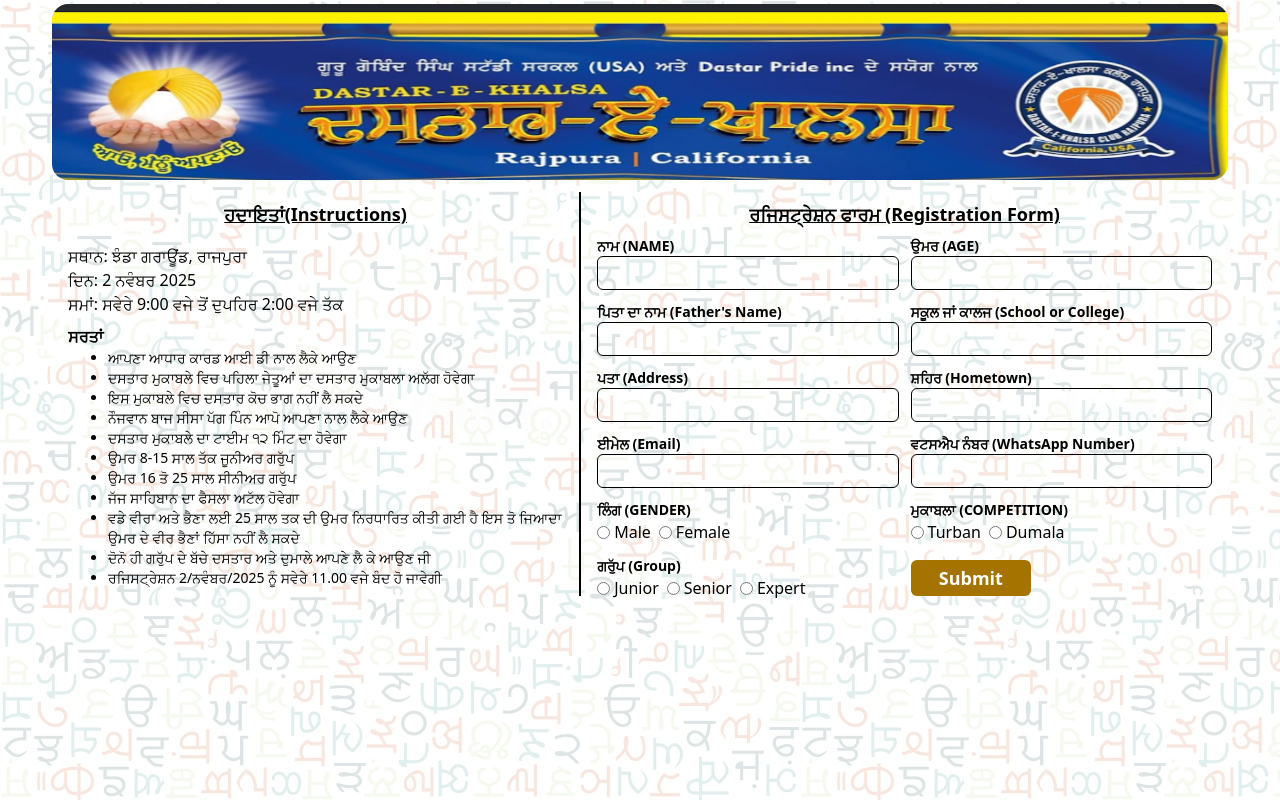
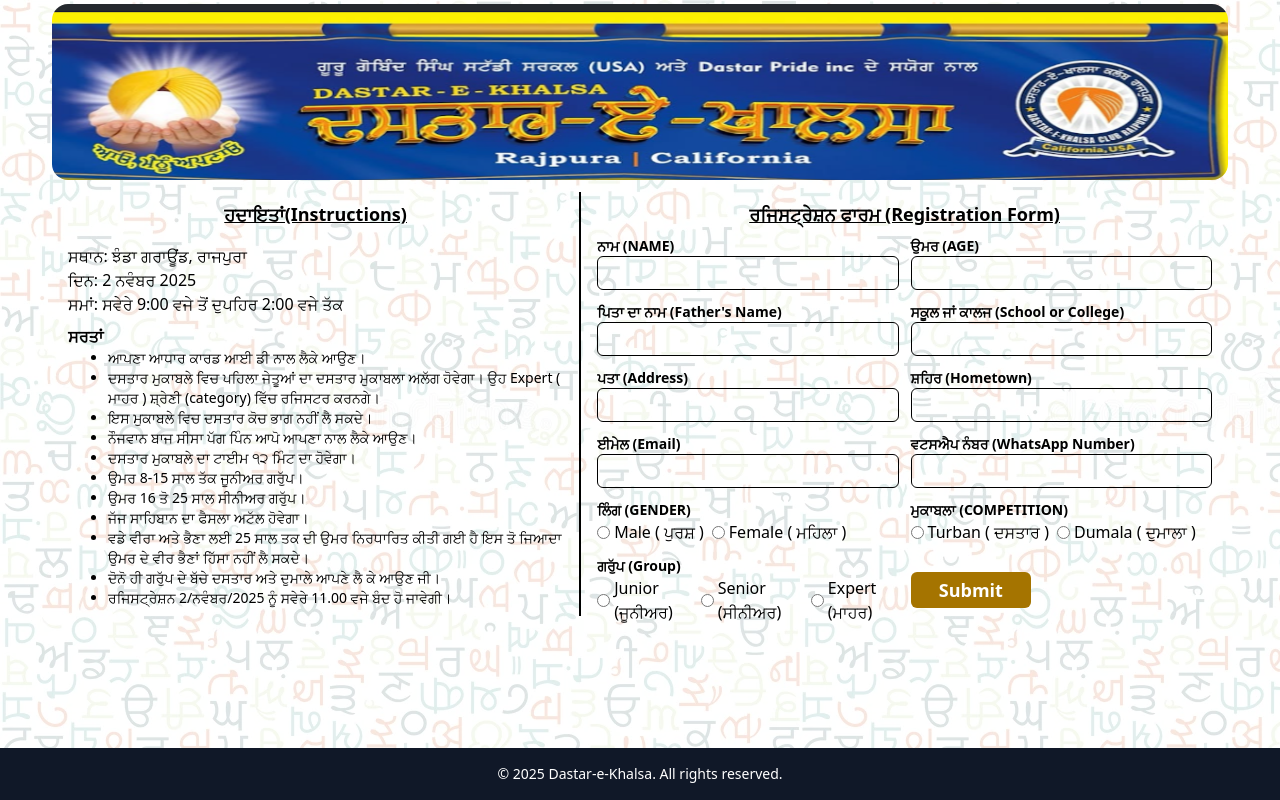
Before and after one commit to gursangam-fullstack/dastar-e-khalsa-frontend, a React (Vite) app: page / in a window 1280 px wide. Built offline with nearby package versions, Linux system fonts and the light colour scheme; what @react-pdf/renderer would draw is missing.

Commit message:
add the loader to button

```diff
--- a/src/components/FormComponent.jsx
+++ b/src/components/FormComponent.jsx
@@ -19,7 +19,8 @@
         group: "",
     });
 
-    const [participantData, setParticipantData] = useState(null)
+    const [participantData, setParticipantData] = useState(null);
+    const [isSubmitting, setIsSubmitting] = useState(false);
 
     const handleChange = (e) => {
         const { name, value } = e.target;
@@ -32,6 +33,7 @@
 
     const handleSubmit = async (e) => {
         e.preventDefault();
+        setIsSubmitting(true);
         try {
             const res = await axios.post(
                 "/participantdata",
@@ -71,9 +73,14 @@
         } catch (error) {
             console.error(error);
 
-            toast(
-                error.response?.data?.error || "Something went wrong. Please try again.",
-                {
+            // Prefer server-provided message if present, then fallback to other known fields
+            const serverMessage =
+                error.response?.data?.message ||
+                error.response?.data?.error ||
+                error.message ||
+                "Something went wrong. Please try again.";
+
+            toast(serverMessage, {
                 position: "top-center",
                 autoClose: 3000,
                 hideProgressBar: true,
@@ -84,8 +91,9 @@
                 theme: "light",
                 transition: Zoom,
                 type: "error",
-                }
-            );
+            });
+        } finally {
+            setIsSubmitting(false);
         }
     };
 
@@ -226,7 +234,7 @@
                                             checked={formData.gender === "Male"}
                                             onChange={handleChange}
                                         />
-                                        Male
+                                        Male ( ਪੁਰਸ਼ )
                                     </label>
                                     <label className="flex items-center gap-1">
                                         <input
@@ -236,7 +244,7 @@
                                             checked={formData.gender === "Female"}
                                             onChange={handleChange}
                                         />
-                                        Female
+                                        Female ( ਮਹਿਲਾ )
                                     </label>
                                 </div>
                             </div>
@@ -255,7 +263,7 @@
                                             checked={formData.competition === "turban"}
                                             onChange={handleChange}
                                         />
-                                        Turban
+                                        Turban ( ਦਸਤਾਰ )
                                     </label>
                                     <label className="flex items-center gap-1">
                                         <input
@@ -265,7 +273,7 @@
                                             checked={formData.competition === "dumala"}
                                             onChange={handleChange}
                                         />
-                                        Dumala
+                                        Dumala ( ਦੁਮਾਲਾ )
                                     </label>
                                 </div>
                             </div>
@@ -282,7 +290,7 @@
                                             checked={formData.group === "junior"}
                                             onChange={handleChange}
                                         />
-                                        Junior
+                                        Junior  (ਜੂਨੀਅਰ)
                                     </label>
                                     <label className="flex items-center gap-1">
                                         <input
@@ -292,7 +300,7 @@
                                             checked={formData.group === "senior"}
                                             onChange={handleChange}
                                         />
-                                        Senior
+                                        Senior  (ਸੀਨੀਅਰ)
                                     </label>
                                     <label className="flex items-center gap-1">
                                         <input
@@ -302,7 +310,7 @@
                                             checked={formData.group === "expert"}
                                             onChange={handleChange}
                                         />
-                                        Expert
+                                        Expert  (ਮਾਹਰ)
                                     </label>
                                 </div>
                             </div>
@@ -311,9 +319,21 @@
                             <div className="flex flex-col justify-center items-start">
                                 <button
                                     type="submit"
-                                    className="px-3 py-1 bg-custom-yellow text-white rounded-md md:max-w-[40%] md:w-[40%] max-w-[40%] w-[40%] font-semibold md:text-lg"
+                                    disabled={isSubmitting}
+                                    aria-busy={isSubmitting}
+                                    aria-disabled={isSubmitting}
+                                    className="px-3 py-1  bg-custom-yellow text-white rounded-md md:max-w-[40%] md:w-[40%] max-w-[40%] w-[40%] font-semibold md:text-lg disabled:opacity-60 disabled:cursor-not-allowed flex items-center justify-center"
                                 >
-                                    Submit
+                                    {isSubmitting && (
+                                        <>
+                                            <svg className="animate-spin h-4 w-4 mr-2 text-white" xmlns="http://www.w3.org/2000/svg" viewBox="0 0 24 24" role="img" aria-hidden="true">
+                                                <circle className="opacity-25" cx="12" cy="12" r="10" stroke="currentColor" strokeWidth="4" fill="none"></circle>
+                                                <path className="opacity-75" fill="currentColor" d="M4 12a8 8 0 018-8v4a4 4 0 00-4 4H4z"></path>
+                                            </svg>
+                                            <span className="sr-only">Submitting...</span>
+                                        </>
+                                    )}
+                                    <span aria-live="polite">{isSubmitting ? 'Submitting...' : 'Submit'}</span>
                                 </button>
                             </div>
                         </div>
--- /dev/null
+++ b/src/components/ui/Footer.jsx
@@ -0,0 +1,14 @@
+import React from "react";
+
+const Footer = () => {
+    const year = new Date().getFullYear();
+    return (
+        <footer aria-label="Footer" className="bg-gray-900 text-white mt-6">
+            <div className="container mx-auto px-4 py-4 text-center">
+                <p className="text-sm">© {year} Dastar-e-Khalsa. All rights reserved.</p>
+            </div>
+        </footer>
+    );
+};
+
+export default Footer;
--- a/src/components/ui/HomeComponent.jsx
+++ b/src/components/ui/HomeComponent.jsx
@@ -1,9 +1,10 @@
 import FormComponent from "../FormComponent"
+import Footer from "./Footer"
 
 const HomeComponent = () => {
     return (
-        <section className="hero">
-            <div className="container mx-auto px-4 sm:px-6 lg:px-8">
+        <section className="hero min-h-screen flex flex-col">
+            <div className="flex-grow container mx-auto px-4 sm:px-6 lg:px-8">
                 {/* Header Image */}
                 <div className="image w-full h-auto md:h-[20vh] lg:h-[23vh] py-1">
                     <img src="headerImage.png" alt="header image" className="w-full h-full rounded-2xl" />
@@ -25,17 +26,17 @@
                             <h4 className="font-semibold text-base">ਸਰਤਾਂ</h4>
                             <div className="list ps-4 mt-1">
                                 <ul className="list-disc pl-6 space-y-1  text-sm">
-                                    <li>ਆਪਣਾ ਆਧਾਰ ਕਾਰਡ ਆਈ ਡੀ ਨਾਲ ਲੈਕੇ ਆਉਣ</li>
-                                    <li>ਦਸਤਾਰ ਮੁਕਾਬਲੇ ਵਿਚ ਪਹਿਲਾ ਜੇਤੂਆਂ ਦਾ ਦਸਤਾਰ ਮੁਕਾਬਲਾ ਅਲੱਗ ਹੋਵੇਗਾ</li>
-                                    <li>ਇਸ ਮੁਕਾਬਲੇ ਵਿਚ ਦਸਤਾਰ ਕੋਚ ਭਾਗ ਨਹੀਂ ਲੈ ਸਕਦੇ</li>
-                                    <li>ਨੌਜਵਾਨ ਬਾਜ ਸੀਸਾ‌ ਪੱਗ ਪਿੰਨ ਆਪੋ ਆਪਣਾ ਨਾਲ ਲੈਕੇ ਆਉਣ</li>
-                                    <li>ਦਸਤਾਰ ਮੁਕਾਬਲੇ ਦਾ ਟਾਈਮ ੧੨ ਮਿੰਟ ਦਾ ਹੋਵੇਗਾ</li>
-                                    <li>ਉਮਰ 8-15 ਸਾਲ ਤੱਕ ਜੂਨੀਅਰ  ਗਰੁੱਪ</li>
-                                    <li>ਉਮਰ 16 ਤੋ 25 ਸਾਲ ਸੀਨੀਅਰ ਗਰੁੱਪ</li>
-                                    <li>ਜੱਜ ਸਾਹਿਬਾਨ ਦਾ ਫੈਸਲਾ ਅਟੱਲ ਹੋਵੇਗਾ</li>
-                                    <li>ਵਡੇ ਵੀਰਾ ਅਤੇ ਭੈਣਾ ਲਈ 25 ਸਾਲ ਤਕ ਦੀ ਉਮਰ ਨਿਰਧਾਰਿਤ ਕੀਤੀ ਗਈ ਹੈ ਇਸ ਤੋ ਜਿਆਦਾ ਉਮਰ ਦੇ ਵੀਰ ਭੈਣਾਂ ਹਿੱਸਾ ਨਹੀਂ ਲੈ ਸਕਦੇ</li>
-                                    <li>ਦੋਨੋ ਹੀ ਗਰੁੱਪ ਦੇ ਬੱਚੇ ਦਸਤਾਰ ਅਤੇ ਦੁਮਾਲੇ ਆਪਣੇ ਲੈ ਕੇ ਆਉਣ ਜੀ</li>
-                                    <li>ਰਜਿਸਟ੍ਰੇਸ਼ਨ 2/ਨਵੰਬਰ/2025 ਨੂੰ ਸਵੇਰੇ 11.00 ਵਜੇ ਬੰਦ ਹੋ ਜਾਵੇਗੀ</li>
+                                    <li>ਆਪਣਾ ਆਧਾਰ ਕਾਰਡ ਆਈ ਡੀ ਨਾਲ ਲੈਕੇ ਆਉਣ।</li>
+                                    <li>ਦਸਤਾਰ ਮੁਕਾਬਲੇ ਵਿਚ ਪਹਿਲਾ ਜੇਤੂਆਂ ਦਾ ਦਸਤਾਰ ਮੁਕਾਬਲਾ ਅਲੱਗ ਹੋਵੇਗਾ। ਉਹ Expert ( ਮਾਹਰ ) ਸ਼੍ਰੇਣੀ (category) ਵਿੱਚ ਰਜਿਸਟਰ ਕਰਨਗੇ।</li>
+                                    <li>ਇਸ ਮੁਕਾਬਲੇ ਵਿਚ ਦਸਤਾਰ ਕੋਚ ਭਾਗ ਨਹੀਂ ਲੈ ਸਕਦੇ।</li>
+                                    <li>ਨੌਜਵਾਨ ਬਾਜ ਸੀਸਾ‌ ਪੱਗ ਪਿੰਨ ਆਪੋ ਆਪਣਾ ਨਾਲ ਲੈਕੇ ਆਉਣ।</li>
+                                    <li>ਦਸਤਾਰ ਮੁਕਾਬਲੇ ਦਾ ਟਾਈਮ ੧੨ ਮਿੰਟ ਦਾ ਹੋਵੇਗਾ।</li>
+                                    <li>ਉਮਰ 8-15 ਸਾਲ ਤੱਕ ਜੂਨੀਅਰ  ਗਰੁੱਪ।</li>
+                                    <li>ਉਮਰ 16 ਤੋ 25 ਸਾਲ ਸੀਨੀਅਰ ਗਰੁੱਪ।</li>
+                                    <li>ਜੱਜ ਸਾਹਿਬਾਨ ਦਾ ਫੈਸਲਾ ਅਟੱਲ ਹੋਵੇਗਾ।</li>
+                                    <li>ਵਡੇ ਵੀਰਾ ਅਤੇ ਭੈਣਾ ਲਈ 25 ਸਾਲ ਤਕ ਦੀ ਉਮਰ ਨਿਰਧਾਰਿਤ ਕੀਤੀ ਗਈ ਹੈ ਇਸ ਤੋ ਜਿਆਦਾ ਉਮਰ ਦੇ ਵੀਰ ਭੈਣਾਂ ਹਿੱਸਾ ਨਹੀਂ ਲੈ ਸਕਦੇ।</li>
+                                    <li>ਦੋਨੋ ਹੀ ਗਰੁੱਪ ਦੇ ਬੱਚੇ ਦਸਤਾਰ ਅਤੇ ਦੁਮਾਲੇ ਆਪਣੇ ਲੈ ਕੇ ਆਉਣ ਜੀ।</li>
+                                    <li>ਰਜਿਸਟ੍ਰੇਸ਼ਨ 2/ਨਵੰਬਰ/2025 ਨੂੰ ਸਵੇਰੇ 11.00 ਵਜੇ ਬੰਦ ਹੋ ਜਾਵੇਗੀ।</li>
                                 </ul>
                             </div>
                         </div>
@@ -48,6 +49,12 @@
                 </div>
 
             </div>
+
+            {/* Footer */}
+
+ <Footer />
+
+
         </section>
     )
 }
```
Also changed, not shown: 1 other file (tests, documents, lock files or other folders). Lines whose indentation alone changed are shown as unchanged.
